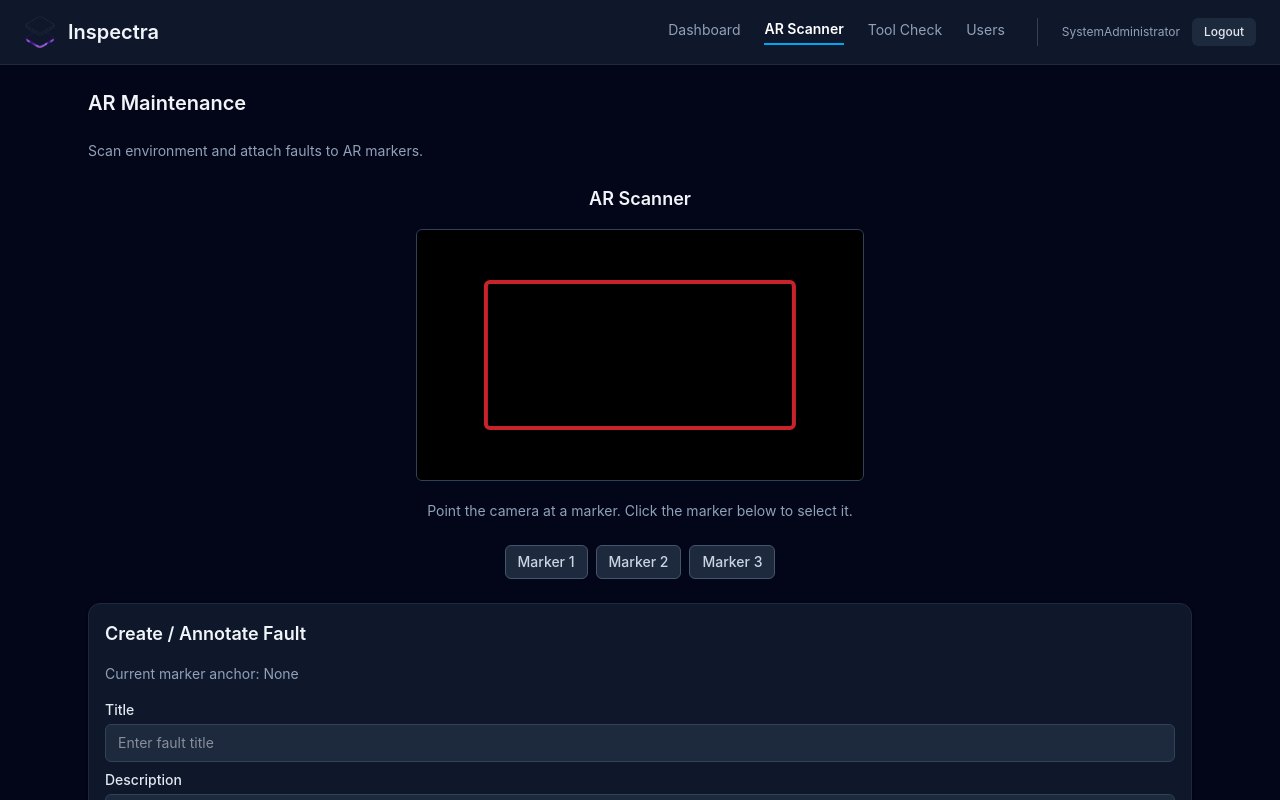
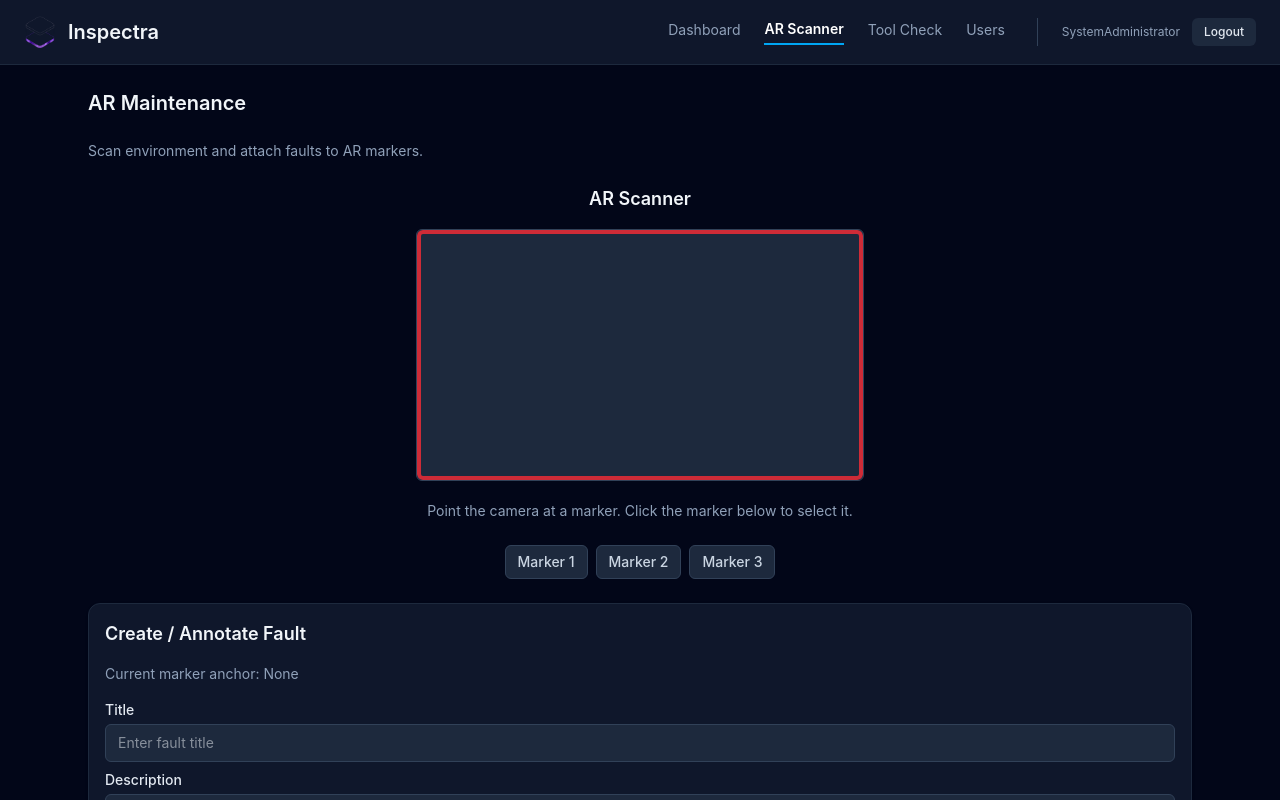
Before and after one commit to IgorTuchel/tiic-coursework, a React (Vite) app in the folder frontend/: page /ar in a window 1280 px wide. Shown: the top 800 px of the page. Built offline with nearby package versions, Linux system fonts and the light colour scheme; no server answers.

Commit message:
Fixing ar scanner box

```diff
--- a/frontend/src/App.jsx
+++ b/frontend/src/App.jsx
@@ -8,7 +8,7 @@ import CheckToolsPage from "./pages/CheckToolsPage";
 import LoginPage from "./pages/LoginPage";
 import ForgotPasswordPage from "./pages/ForgotPasswordPage";
 import ResetPasswordPage from "./pages/ResetPasswordPage";
-import UserManagementPage from "./pages/UserManagementPage"; // <-- new import
+import UserManagementPage from "./pages/UserManagementPage";
 
 function App() {
   return (
@@ -18,7 +18,7 @@ function App() {
         <Route path="/dashboard" element={<DashboardPage />} />
         <Route path="/ar" element={<ArMaintenancePage />} />
         <Route path="/check-tools" element={<CheckToolsPage />} />
-        <Route path="/users" element={<UserManagementPage />} /> {/* <-- new route */}
+        <Route path="/users" element={<UserManagementPage />} />
         <Route path="/forgot-password" element={<ForgotPasswordPage />} />
         <Route path="/reset-password" element={<ResetPasswordPage />} />
       </Routes>
--- a/frontend/src/components/ArScanner.jsx
+++ b/frontend/src/components/ArScanner.jsx
@@ -38,11 +38,11 @@ function ArScanner({ selectedMarkerId, onMarkerChange }) {
 
   return (
     <div className="ar-scanner flex flex-col items-center gap-4 w-full">
-      <h3 className="text-lg font-semibold">AR Scanner</h3>
-      {error && <p className="text-red-500 text-sm">{error}</p>}
+      <h3 className="text-lg font-semibold text-slate-100">AR Scanner</h3>
+      {error && <p className="text-rose-500 text-sm">{error}</p>}
 
-      {/* NEW: Responsive video wrapper */}
-      <div className="relative w-full max-w-md aspect-video rounded-md overflow-hidden border border-slate-700 bg-black">
+      {/* Responsive video wrapper */}
+      <div className="relative w-full max-w-md aspect-video rounded-md overflow-hidden border border-slate-700 bg-slate-800">
         <video
           ref={videoRef}
           playsInline
@@ -51,8 +51,8 @@ function ArScanner({ selectedMarkerId, onMarkerChange }) {
           className="w-full h-full object-cover"
         />
 
-        {/* NEW: Responsive Red box overlay */}
-        <div className="absolute top-1/2 left-1/2 w-[70%] h-[60%] -translate-x-1/2 -translate-y-1/2 border-2 sm:border-4 border-red-500/80 pointer-events-none rounded-md shadow-[0_0_0_9999px_rgba(0,0,0,0.4)]" />
+        {/* FIX: Red box now uses inset-0 to snap to the exact edges of the container */}
+        <div className="absolute inset-0 border-2 sm:border-4 border-red-500/80 pointer-events-none rounded-md" />
       </div>
 
       <p className="text-sm text-slate-400 text-center mt-1 px-2">
@@ -66,8 +66,8 @@ function ArScanner({ selectedMarkerId, onMarkerChange }) {
             onClick={() => handleMarkerClick(marker)}
             className={`px-3 py-1.5 rounded-md text-sm font-medium border transition-colors ${
               selectedMarkerId === marker.id
-                ? "bg-red-500 text-white border-red-500"
-                : "bg-slate-800 text-slate-300 border-slate-600 hover:bg-slate-700"
+                ? "bg-rose-500 text-white border-rose-500"
+                : "bg-slate-800 text-slate-300 border-slate-700 hover:bg-slate-700 hover:text-white"
             }`}
           >
             {marker.name}
--- a/frontend/src/components/ToolScanner.jsx
+++ b/frontend/src/components/ToolScanner.jsx
@@ -72,7 +72,7 @@ function ToolScanner() {
       <h3 className="text-lg font-semibold">Tool Check</h3>
       {error && <p className="text-red-500 text-sm">{error}</p>}
 
-      {/* NEW: Responsive video wrapper */}
+      {/* Responsive video wrapper */}
       <div className="relative w-full max-w-md aspect-video rounded-md overflow-hidden border border-slate-700 bg-black">
         <video
           ref={videoRef}
@@ -82,7 +82,8 @@ function ToolScanner() {
           className="w-full h-full object-cover"
         />
 
-        {/* NEW: Responsive Red box overlay */}
+
+        {/* Responsive Red box overlay */}
         <div className="absolute top-1/2 left-1/2 w-[70%] h-[60%] -translate-x-1/2 -translate-y-1/2 border-2 sm:border-4 border-red-500/80 pointer-events-none rounded-md shadow-[0_0_0_9999px_rgba(0,0,0,0.4)]" />
       </div>
 
```
